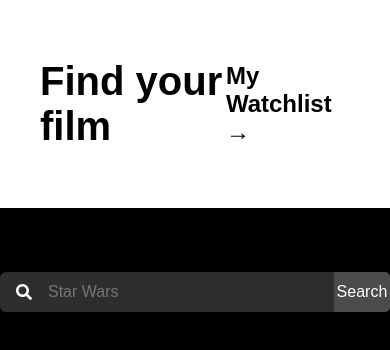
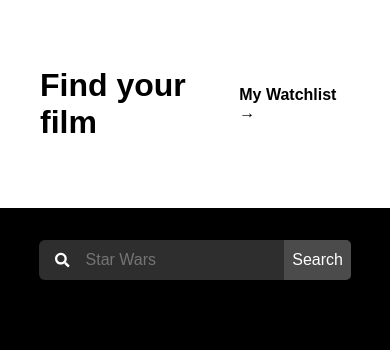
Before and after one commit to rensarmiento/movie-watchlist, a Next.js app: page /search in a window 390 px wide. Shown: the top 350 px of the page. Built offline with nearby package versions, Linux system fonts and the light colour scheme.

Commit message:
fixed watchlist bug so that list updates on removal of movie.

```diff
--- a/src/app/components/movies/MovieElement.tsx
+++ b/src/app/components/movies/MovieElement.tsx
@@ -2,9 +2,11 @@
 
 import { useState } from 'react'
 import Image from 'next/image'
+import { usePathname, useSearchParams, useRouter } from 'next/navigation'
 import { DetailedMovie, imdbID } from '@/app/lib/definitions'
 import { FaStar, FaPlusCircle, FaMinusCircle } from "react-icons/fa";
 import { useWatchlistContext } from '@/app/providers';
+
 
 export const MovieElement = ( {
     Genre,
@@ -17,6 +19,9 @@ export const MovieElement = ( {
  } : Partial<DetailedMovie> ) => {
     const { list, setWatchList } = useWatchlistContext();
     const [isExpanded, setIsExpanded ] = useState(false)
+    const path = usePathname();
+    const searchParams = useSearchParams();
+    const { replace } = useRouter();
     const toggleReadMore = () => {
         setIsExpanded(!isExpanded)
      };
@@ -36,13 +41,16 @@ export const MovieElement = ( {
     // Watchlist Button function
     const handleWatchlistButton = (movieID: imdbID) => {
         if (list.find(imdbId => (imdbId === movieID))) {
-            return setWatchList(prevWatchlist => (
-                prevWatchlist.filter(id => id !== movieID)
-            ))
+            // Find search params and remove from URL
+            setWatchList(prevWatchlist => (prevWatchlist.filter(id => id !== movieID)))
+            if (path === '/watchlist') {
+                console.log(`Removing ${movieID} from path.`)
+                const params = new URLSearchParams(searchParams)
+                params.delete('id', movieID)
+                replace(`${path}?${params}`)
+            }
         } else {
-            return setWatchList(prevWatchlist => {
-                return [...prevWatchlist, movieID]
-            })
+            setWatchList(prevWatchlist => ([...prevWatchlist, movieID]))
         }
     }
 
--- a/src/app/components/movies/MoviesList.tsx
+++ b/src/app/components/movies/MoviesList.tsx
@@ -8,14 +8,17 @@ export default async function MoviesList({
     imdbList,
 }: {
     title? : string,
-    imdbList? : Partial<DetailedMovie>[]
+    imdbList? : Partial<DetailedMovie>[] | Partial<DetailedMovie>,
 }) {
     let movieList: Array<DetailedMovie> | undefined;
     if (title) {
         movieList = await fetchMovieList(title)
-    } else if(imdbList) {
+    } else if(Array.isArray(imdbList)) {
         movieList = await fetchDetailedMovieData(imdbList);
-    } else {
+    } else if(typeof imdbList === 'string') {
+        movieList = await fetchDetailedMovieData([imdbList])
+    }
+    else {
         return null
     }
     const movieElements = Array.isArray(movieList) ? movieList.map((movie:DetailedMovie) => {
--- a/src/app/globals.css
+++ b/src/app/globals.css
@@ -57,6 +57,10 @@ a {
   align-items: center;
   justify-content: center;
 } */
+
+.main-content {
+  color: #fff;
+}
 
 .landingpage {
   display: flex;
@@ -264,4 +268,25 @@ a {
     grid-template-columns: 1fr;
     place-items: center;
   }
+
+  .navbar > h1 {
+    font-weight: 800;
+    font-size: 2rem;
+    margin-right: auto;
+  }
+
+  .navbar > a {
+    font-weight: 600;
+    font-size: 1rem;
+  }
+
+  .searchbar-container {
+    width: 80%;
+    margin: auto;
+  }
+
+  .searchbar-button {
+    width: auto;
+    padding: .5rem;
+  }
 }
--- a/src/app/lib/data.ts
+++ b/src/app/lib/data.ts
@@ -22,7 +22,9 @@ export const fetchMovieList = async (title: string ) => {
 
   export const fetchDetailedMovieData = async (movieData: Partial<DetailedMovie>[] | imdbList) => {
     try {
-      const requests = movieData.map(movie => (
+      console.log(movieData)
+      console.log(typeof movieData)
+      const requests = movieData?.map(movie => (
         fetch(`http://www.omdbapi.com/?apikey=${key}&i=${(typeof movie === 'string') ? movie : movie?.imdbID}&type=movie&plot=full`)
         .then(res => res.json())
       ))
--- a/src/app/watchlist/page.tsx
+++ b/src/app/watchlist/page.tsx
@@ -8,13 +8,11 @@ export default async function WatchlistPage({searchParams} : {
     const { id } = await searchParams
   return id ? (
     <main className='main-content'>
-        <h1>My Watchlist!</h1>
         <MoviesList imdbList={id}/>
     </main>
   )
   : (
     <main className='main-content'>
-      <h1>My Watchlist!</h1>
       <h3>Your watchlist is looking a little empty...</h3>
       <Link
         href='/search'
```
